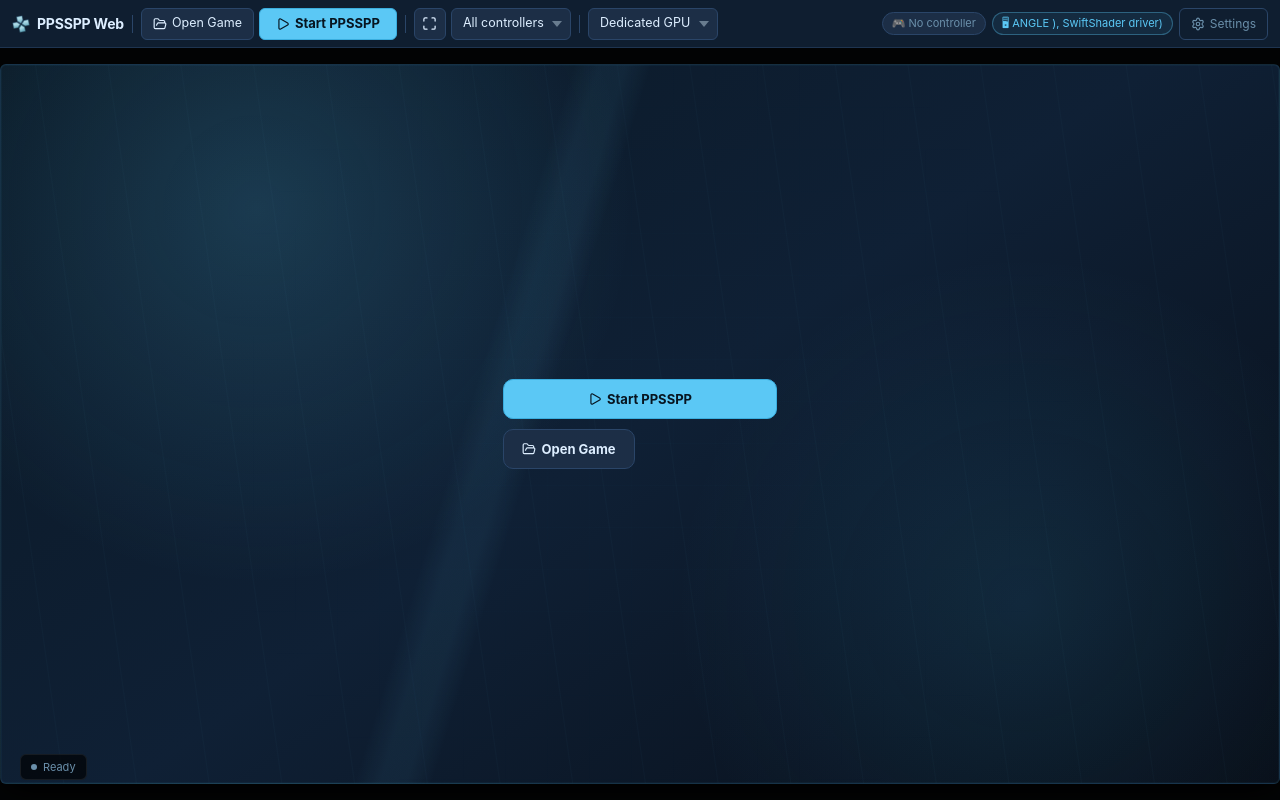
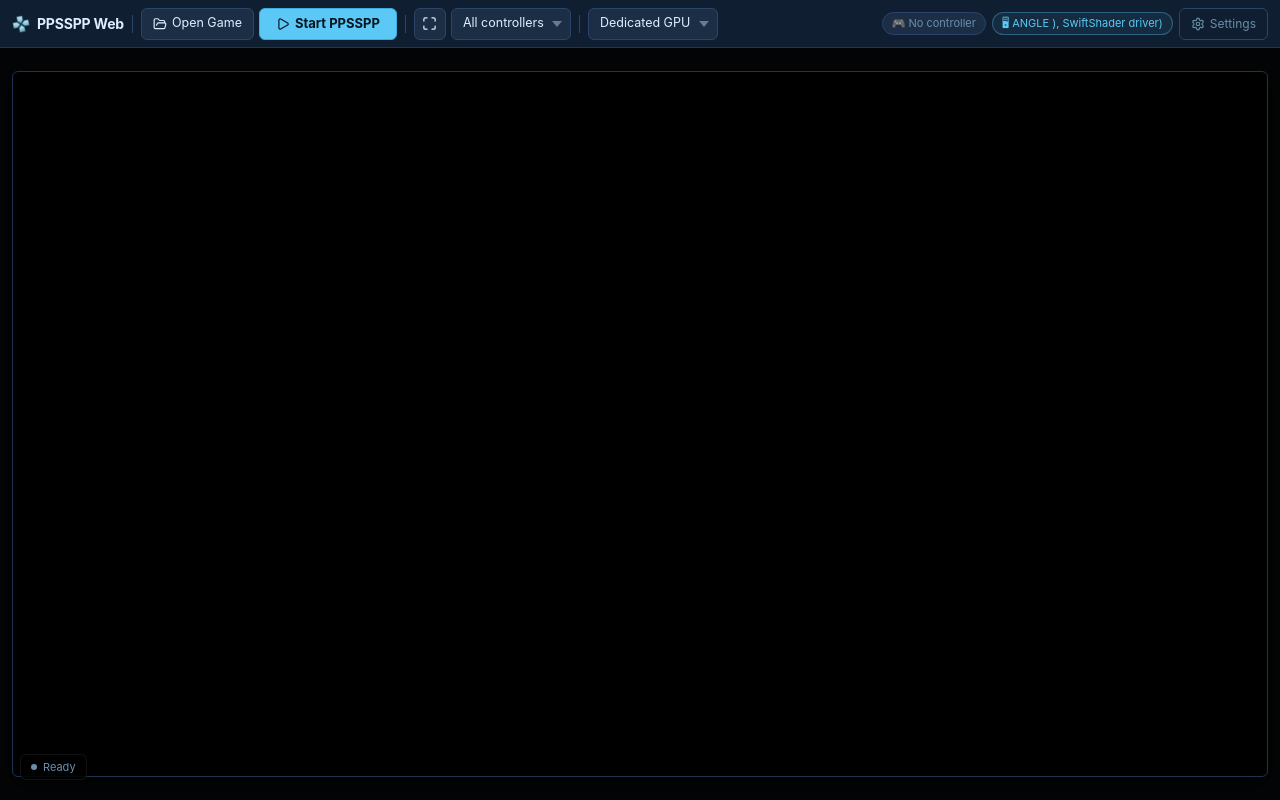
Before and after one commit to BeezBumba/ppsspp-web, an Angular app in the folder wasm-page/: page / in a window 1280 px wide. Built offline with nearby package versions, Linux system fonts and the light colour scheme.

Commit message:
Update app.html

```diff
--- a/wasm-page/src/app/app.html
+++ b/wasm-page/src/app/app.html
@@ -49,22 +49,7 @@
   <div class="body-main">
     <section class="stage">
       <canvas id="canvas" width="1280" height="720" tabindex="0"></canvas>
-      <div id="idleOverlay">
-        <div class="idle-content">
-          <div class="idle-copy">
-            <div class="idle-actions">
-              <button id="idleStartBtn" class="primary" type="button"><i data-lucide="play"></i><span> Start PPSSPP</span></button>
-              <label class="btn" for="gameFile"><i data-lucide="folder-open"></i><span> Open Game</span></label>
-            </div>
-          </div>
-          <div class="idle-psp" aria-hidden="true">
-            <div class="idle-psp-screen"></div>
-            <div class="idle-psp-dpad"></div>
-            <div class="idle-psp-buttons"></div>
-            <div class="idle-psp-stick"></div>
-          </div>
-        </div>
-      </div>
+      <div id="idleOverlay" style="display:none"></div>
       <div id="loadOverlay">
         <div class="spinner"></div>
         <div class="load-label" id="loadLabel">Initializing&hellip;</div>
```
